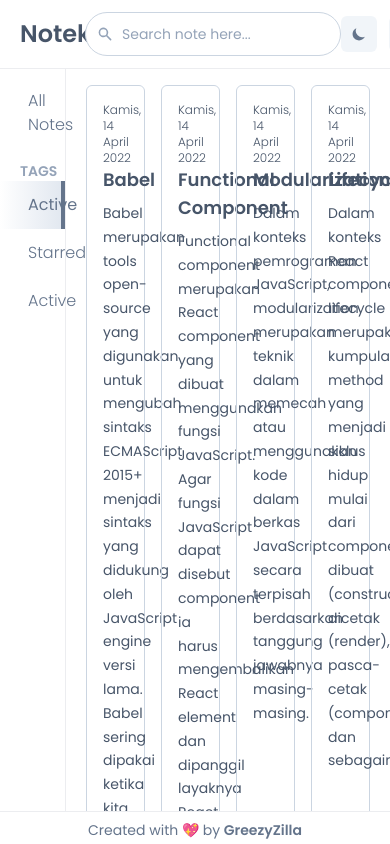
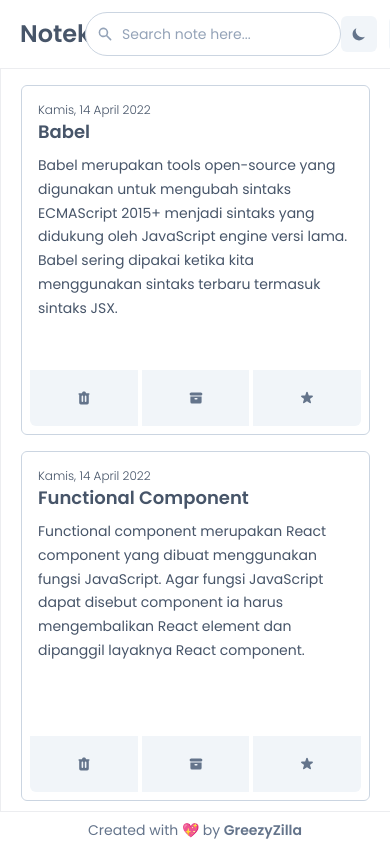
Before and after one commit to greezyzilla/noteku-ts, a React (Vite) app: page /active in a window 390 px wide. Shown: the top 844 px of the page. Built offline with nearby package versions, Linux system fonts and the light colour scheme.

Commit message:
style: :art: add sidebar & content responsive

```diff
--- a/src/components/organisms/noteList.tsx
+++ b/src/components/organisms/noteList.tsx
@@ -21,7 +21,7 @@ export default function NoteList(props : NoteListProps) {
 
   return (
     <div className="h-full">
-      <div className="grid grid-cols-4 gap-4 overflow-auto h-fit px-5 py-4 box-border w-full">
+      <div className="grid xl:grid-cols-4 lg:grid-cols-3 sm:grid-cols-2 grid-cols-1 gap-4 overflow-auto h-fit px-5 py-4 box-border w-full">
         { notesElement }
       </div>
     </div>
--- a/src/components/organisms/sidebar/index.tsx
+++ b/src/components/organisms/sidebar/index.tsx
@@ -12,7 +12,7 @@ export default function Sidebar() {
   };
 
   return (
-    <div className="col-span-2 flex flex-col gap-3 py-2 h-full">
+    <div className="lg:col-span-2 col-span-3 hidden md:flex flex-col gap-3 py-2 h-full">
       <SidebarItem icon={icons.grid} label="All Notes" path="/" />
       <div>
         <p className="mx-5 font-semibold text-slate-400 text-sm">TAGS</p>
--- a/src/components/templates/dashboard.tsx
+++ b/src/components/templates/dashboard.tsx
@@ -16,7 +16,7 @@ export default function Dashboard(props : DashboardProps) {
         <main className="flex overflow-hidden h-full">
           <div className="grid grid-cols-12 divide-x divide-slate-600/10 w-full">
             <Sidebar />
-            <div className="h-full col-span-10 flex overflow-y-auto">
+            <div className="h-full lg:col-span-10 md:col-span-9 col-span-12 flex overflow-y-auto">
               {children}
             </div>
           </div>
```
